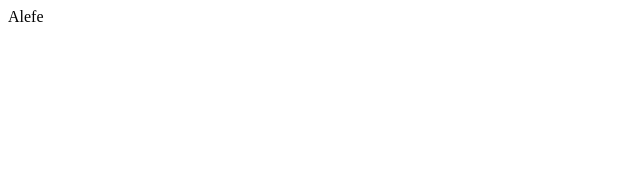
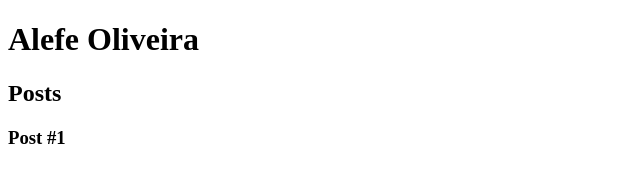
Before and after one commit to AlefeOliveira5/BootCamp-Impulso-React-, a plain HTML site: page Index.html in a window 1280 px wide. Shown: the whole page, without its empty margins (0-640 px from the left). Drawn offline with Linux system fonts and the light colour scheme.

Commit message:
Adicionando mais tags

```diff
--- a/Index.html
+++ b/Index.html
@@ -7,6 +7,19 @@
     <title>Alefe Oliveira</title>
 </head>
 <body>
-    Alefe
+    <header>
+        <h1>Alefe Oliveira</h1>
+    </header>
+    <section>
+        <header>
+            <h2>Posts</h2>
+        </header>
+        <article>
+            <header>
+                <h3>Post #1</h3>
+            </header>
+        </article>
+    </section>
+    <footer></footer>
 </body>
 </html>
```
